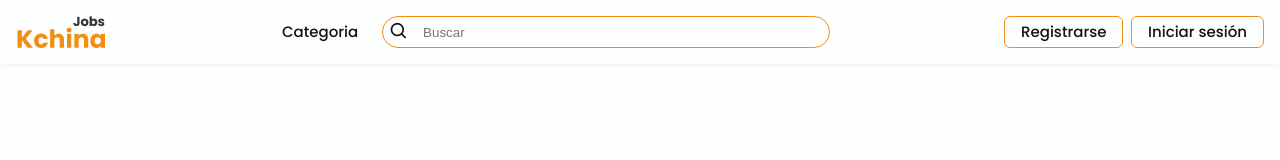
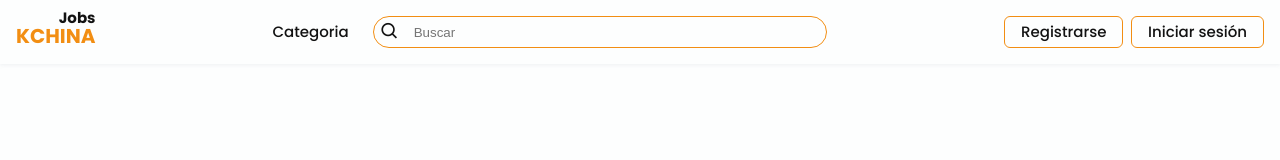
Before and after one commit to Cristhian-elvis/Kchina-Jobs, a plain HTML site: page index.html in a window 1280 px wide. Drawn offline with nearby package versions, Linux system fonts and the light colour scheme.

Commit message:
Logo modificado

```diff
--- a/assets/css/style.css
+++ b/assets/css/style.css
@@ -164,33 +164,30 @@ input {
     padding: 0 var(--mb-2);
 }
 
-.nav__logo,
+.logo__jobs,
 .nav__link {
     color: var(--first-color-dark);
     transition: 0.3s;
 }
-
-.nav__logo-img{
-    width: 92px;
-    height: 33px;
-    background-image: url('../img/Logo-kachina.png');
-    background-repeat: no-repeat;
-}
-
-/**/
-/*
-.nav__left{
+/*========LOGO========*/
+.nav__logo{
     display: flex;
     flex-direction: column;
 }
+.logo__jobs{
+    position: relative;
+    top: 2px;
+    text-align: end;
+    font-weight: var(--font-bold);
+}
+.logo__kchina{
+    position: relative;
+    bottom: var(--mb-1);
+    font-weight: 800;
+    color: var(--first-color-logo);
+    font-size: 20px;
+}
 
-.container-jobs{
-    display: flex;
-    justify-content: flex-end;
-}
-*/
-
-/**/
 
 /*========NAV-2==========*/
 .nav__menu{
--- a/index.html
+++ b/index.html
@@ -20,9 +20,10 @@
         <!--========HEADER========-->
         <header class="l-header">
             <nav class="nav bd-container min-width-750">
-                <a href="#" class="nav__logo">
-                    <div class="nav__logo-img"></div>
-                </a>
+                <div class="nav__logo">
+                    <a href="#" class="logo__jobs">Jobs</a>
+                    <a href="#" class="logo__kchina">KCHINA</a>
+                </div>
 
                 <div class="nav__center">
                     <a href="#" class="button button-category">Categoria</a>
@@ -58,9 +59,10 @@
                     </a>
                 </div>
                 <div class="nav__center">
-                    <a href="#" class="nav__logo">
-                        <div class="nav__logo-img"></div>
-                    </a>
+                    <div class="nav__logo">
+                        <a href="#" class="logo__jobs">Jobs</a>
+                        <a href="#" class="logo__kchina">KCHINA</a>
+                    </div>
                 </div>
                 <div class="nav__rigth">
                     <a
```
